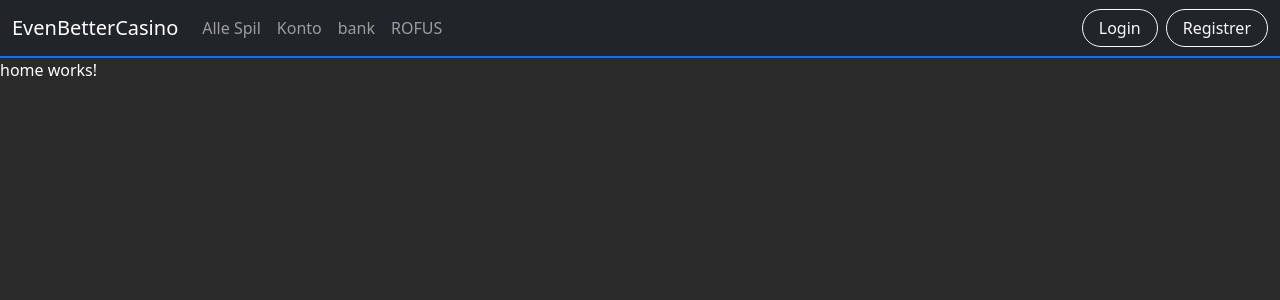
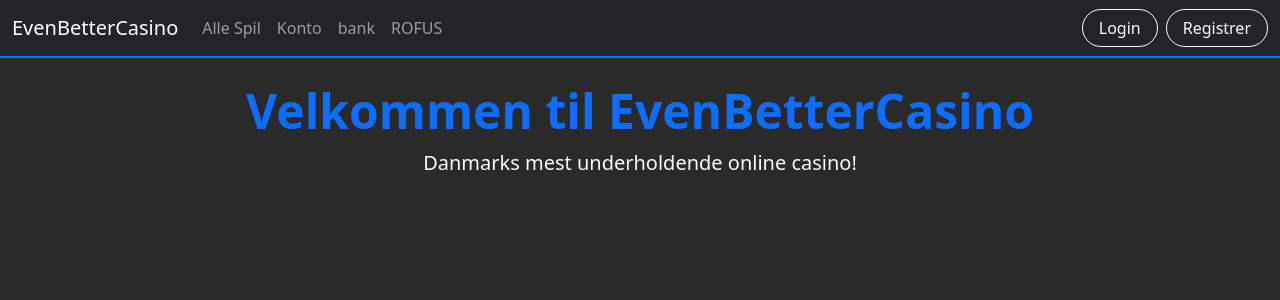
Before and after one commit to NiklasWeinreich/EvenBetterCasino, an Angular app in the folder Frontend/: page / in a window 1280 px wide. Shown: the top 300 px of the page. Built offline with nearby package versions, Linux system fonts and the light colour scheme.

Commit message:
navbar og home sat igang

```diff
--- a/Frontend/src/app/Components/home/home.component.html
+++ b/Frontend/src/app/Components/home/home.component.html
@@ -1 +1,10 @@
-<p>home works!</p>
+<div class="container-fluid text-light min-vh-100 p-3 p-md-4">
+    <div class="text-center mb-4">
+        <h1 class="display-5 text-primary fw-bold">Velkommen til EvenBetterCasino</h1>
+        <p class="lead">Danmarks mest underholdende online casino!</p>
+        <div class="mt-3">
+            <!-- <a class="btn btn-outline-primary btn-lg mx-2" [routerLink]="['/games']">Se Alle Spil</a>
+            <a class="btn btn-primary btn-lg mx-2" routerLink="/login">Opret Konto</a> -->
+        </div>
+    </div>
+</div>
--- a/Frontend/src/app/Components/home/home.component.ts
+++ b/Frontend/src/app/Components/home/home.component.ts
@@ -1,9 +1,10 @@
 import { Component } from '@angular/core';
 import { CommonModule } from '@angular/common';
+import { RouterModule } from '@angular/router';
 
 @Component({
   selector: 'app-home',
-  imports: [CommonModule],
+  imports: [CommonModule, RouterModule],
   templateUrl: './home.component.html',
   styleUrl: './home.component.css'
 })
--- a/Frontend/src/app/navbar/navbar.component.css
+++ b/Frontend/src/app/navbar/navbar.component.css
@@ -0,0 +1,4 @@
+.nav-link.active {
+  color: #0d6efd !important;
+  font-weight: bold;
+}
```
